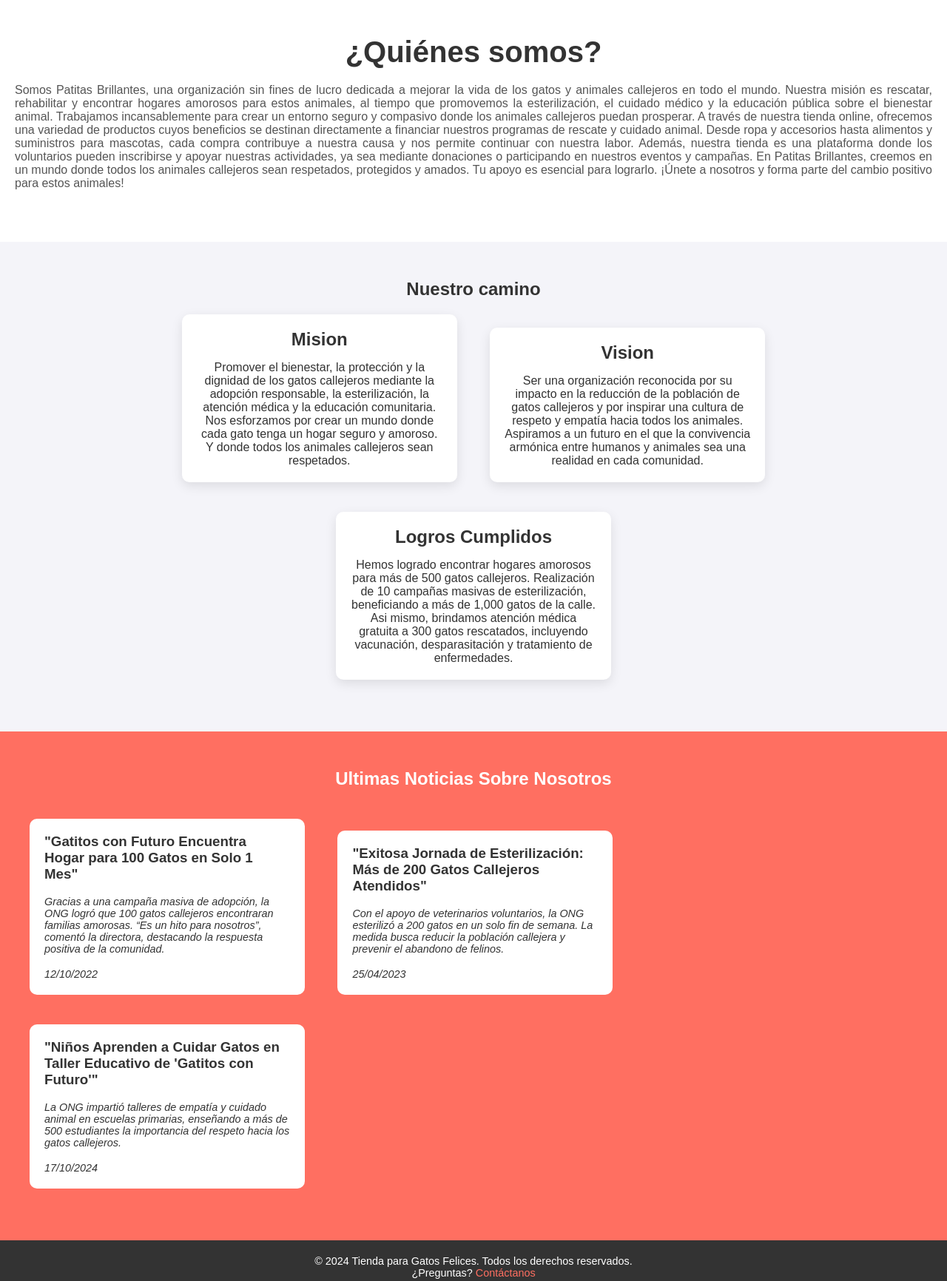
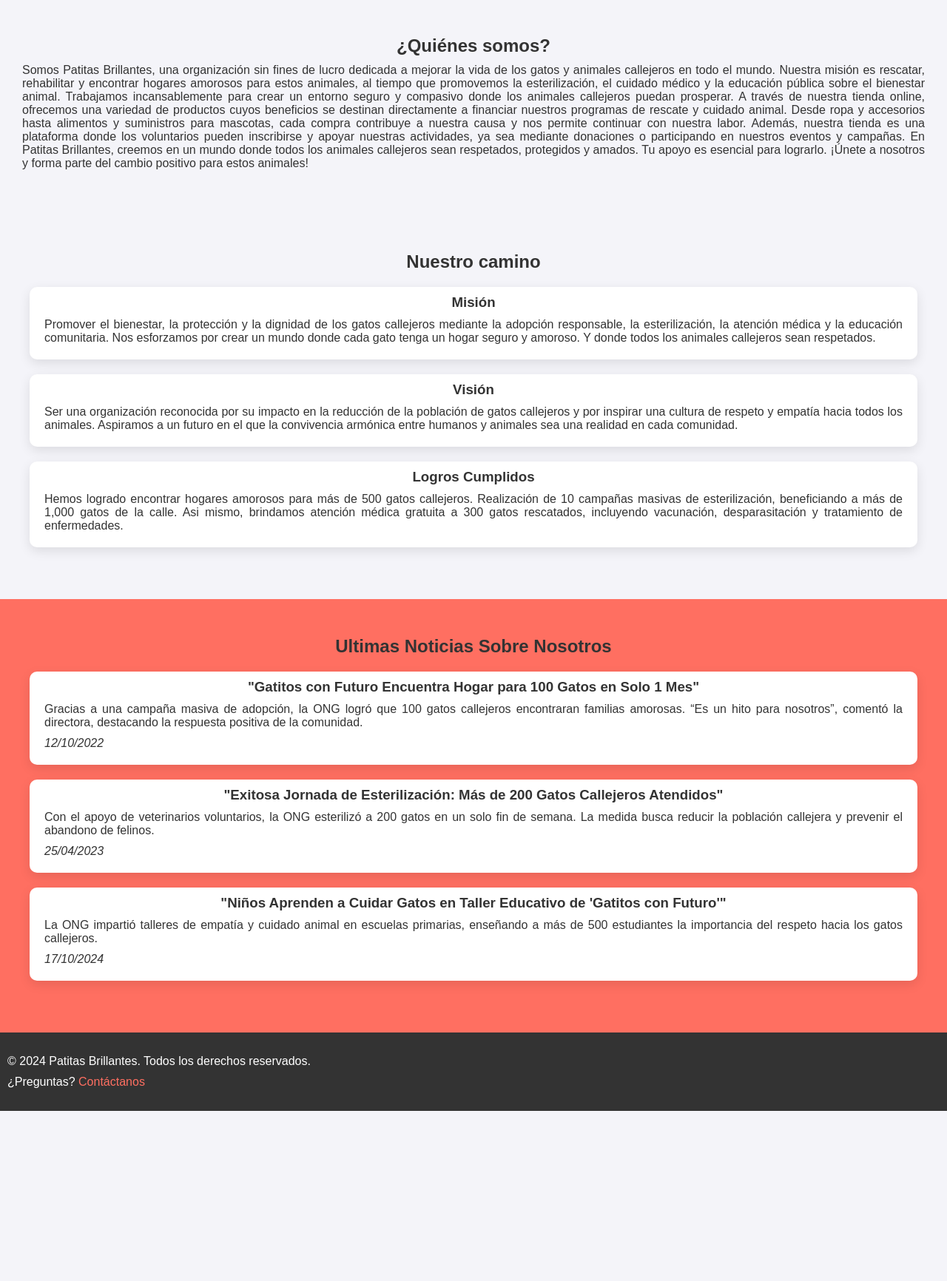
Before and after one commit to Kai2800/Patitas-Brillantes, a plain HTML site: page index.html in a window 1280 px wide. Shown: the part 387-2119 px from the top of the page at 74% size. After the commit the page ends 1889 px from the top, so only its background shows below. Drawn offline with Linux system fonts and the light colour scheme.

Commit message:
Update index.html

```diff
--- a/index.html
+++ b/index.html
@@ -16,6 +16,7 @@
             font-family: 'Arial', sans-serif;
             background-color: #F4F4F9;
             color: #333;
+            font-size: 16px;
         }
 
         header {
@@ -26,11 +27,24 @@
             font-size: 2rem;
         }
 
+        .menu-toggle {
+            display: none;
+            font-size: 2rem;
+            cursor: pointer;
+            background: none;
+            border: none;
+            color: white;
+        }
+
         nav {
             display: flex;
             justify-content: center;
             background-color: #555;
             padding: 10px 0;
+        }
+
+        .nav-links {
+            display: flex;
         }
 
         nav a {
@@ -41,10 +55,9 @@
         }
 
         nav a:hover {
-            text-decoration: underline
-            ;
+            text-decoration: underline;
+        }
 
-        }
 
         .hero {
             text-align: center;
@@ -79,98 +92,35 @@
             background-color: #ff4b41;
         }
 
-        .about {
-            text-align: center;
-            padding: 50px 20px;
-            background-color: #fff;
-        }
-
-        .about h2 {
-            font-size: 2.5rem;
-            margin-bottom: 20px;
-        }
-
-        .about p {
-            font-size: 1rem;
-            color: #555;
-            margin-bottom: 20px;
-            text-align: justify;
-        }
-
-        .services {
-            background-color: #F4F4F9;
+        .about, .services, .testimonials, .faq {
             padding: 50px 20px;
             text-align: center;
         }
 
-        .service-card {
-            display: inline-block;
-            width: 30%;
-            margin: 20px;
-            padding: 20px;
+        .service-card, .testimonial-card {
             background-color: #fff;
             border-radius: 10px;
             box-shadow: 0 5px 15px rgba(0,0,0,0.1);
             transition: 0.3s;
+            margin: 20px;
+            padding: 10px;
         }
 
-        .service-card:hover {
-            transform: scale(1.05);
+        p{
+            text-align: justify;
+            margin: 10px;
+
         }
 
-        .service-card h3 {
-            font-size: 1.5rem;
-            margin-bottom: 15px;
+
+        .service-card:hover, .testimonial-card:hover {
+            transform: scale(1.05);
         }
 
         .testimonials {
             padding: 50px 20px;
             background-color: #FF6F61;
-            color: #fff;
-        }
 
-        .testimonials h2 {
-            text-align: center;
-            margin-bottom: 20px;
-        }
-
-        .testimonial-card {
-            display: inline-block;
-            width: 30%;
-            margin: 20px;
-            padding: 20px;
-            background-color: #fff;
-            border-radius: 10px;
-            color: #333;
-        }
-
-        .testimonial-card p {
-            font-style: italic;
-            font-size: 0.9rem;
-        }
-
-        .faq {
-            padding: 50px 20px;
-            background-color: #F4F4F9;
-        }
-
-        .faq h2 {
-            text-align: center;
-            margin-bottom: 20px;
-        }
-
-        .faq-item {
-            margin-bottom: 20px;
-        }
-
-        .faq-item h3 {
-            font-size: 1.2rem;
-            margin-bottom: 10px;
-        }
-
-        .faq-item p {
-            color: #555;
-            font-size: 0.9rem;
         }
 
         footer {
@@ -178,10 +128,6 @@
             color: #fff;
             text-align: center;
             padding: 20px 0;
-        }
-
-        footer p {
-            font-size: 0.9rem;
         }
 
         footer a {
@@ -193,17 +139,52 @@
             text-decoration: underline;
         }
 
+        img {
+            max-width: 100%;
+            height: auto;
+        }
+
+        @media (max-width: 1024px) {
+            .service-card, .testimonial-card {
+                width: 95%;
+            }
+        }
+
+        @media (max-width: 768px) {
+            body {
+                font-size: 14px;
+            }
+
+
+
+            .hero h1 {
+                font-size: 1rem;
+            }
+
+            .service-card, .testimonial-card {
+                width: 100%;
+                margin: 10px 0;
+            }
+
+            .about p {
+                font-size: 0.9rem;
+            }
+        }
+
     </style>
 </head>
 <body>
 
 <header>
+    <button class="menu-toggle">&#9776;</button>
     <b>Patitas Brillantes</b>
 </header>
 
 <nav>
-    <a href="comentarios.html">Servicios</a>
-    <a href="tienda.html">Tienda</a>
+    <div class="nav-links">
+        <a href="comentarios.html">Servicios</a>
+        <a href="tienda.html">Tienda</a>
+    </div>
 </nav>
 
 <section class="hero" id="inicio">
@@ -216,48 +197,52 @@
 
         A través de nuestra tienda online, ofrecemos una variedad de productos cuyos beneficios se destinan directamente a financiar nuestros programas de rescate y cuidado animal. Desde ropa y accesorios hasta alimentos y suministros para mascotas, cada compra contribuye a nuestra causa y nos permite continuar con nuestra labor. Además, nuestra tienda es una plataforma donde los voluntarios pueden inscribirse y apoyar nuestras actividades, ya sea mediante donaciones o participando en nuestros eventos y campañas.
 
-        En Patitas Brillantes, creemos en un mundo donde todos los animales callejeros sean respetados, protegidos y amados. Tu apoyo es esencial para lograrlo. ¡Únete a nosotros y forma parte del cambio positivo para estos animales! </p>
+        En Patitas Brillantes, creemos en un mundo donde todos los animales callejeros sean respetados, protegidos y amados. Tu apoyo es esencial para lograrlo. ¡Únete a nosotros y forma parte del cambio positivo para estos animales!</p>
 </section>
 
 <section class="services" id="servicios">
     <h1>Nuestro camino</h1>
     <div class="service-card">
-        <h3>Mision</h3>
+        <h3>Misión</h3>
         <p>Promover el bienestar, la protección y la dignidad de los gatos callejeros mediante la adopción responsable, la esterilización, la atención médica y la educación comunitaria. Nos esforzamos por crear un mundo donde cada gato tenga un hogar seguro y amoroso. Y donde todos los animales callejeros sean respetados.</p>
     </div>
     <div class="service-card">
-        <h3>Vision</h3>
+        <h3>Visión</h3>
         <p>Ser una organización reconocida por su impacto en la reducción de la población de gatos callejeros y por inspirar una cultura de respeto y empatía hacia todos los animales. Aspiramos a un futuro en el que la convivencia armónica entre humanos y animales sea una realidad en cada comunidad.</p>
     </div>
-    <div class="service-card">
+        <div class="service-card">
         <h3>Logros Cumplidos</h3>
         <p>Hemos logrado encontrar hogares amorosos para más de 500 gatos callejeros. Realización de 10 campañas masivas de esterilización, beneficiando a más de 1,000 gatos de la calle. Asi mismo, brindamos atención médica gratuita a 300 gatos rescatados, incluyendo vacunación, desparasitación y tratamiento de enfermedades.</p>
     </div>
+
 </section>
 
 <section class="testimonials" id="testimonios">
     <h2>Ultimas Noticias Sobre Nosotros</h2>
     <div class="testimonial-card">
-        <h3>"Gatitos con Futuro Encuentra Hogar para 100 Gatos en Solo 1 Mes"</h3> <br>
+        <h3>"Gatitos con Futuro Encuentra Hogar para 100 Gatos en Solo 1 Mes"</h3>
+
         <p>Gracias a una campaña masiva de adopción, la ONG logró que 100 gatos callejeros encontraran familias amorosas. “Es un hito para nosotros”, comentó la directora, destacando la respuesta positiva de la comunidad.</p>
-        <br><p>12/10/2022</p>
+    <i><p>12/10/2022</p></i>
     </div>
     <div class="testimonial-card">
-        <h3>"Exitosa Jornada de Esterilización: Más de 200 Gatos Callejeros Atendidos"</h3> <br>
+        <h3>"Exitosa Jornada de Esterilización: Más de 200 Gatos Callejeros Atendidos"</h3>
         <p>Con el apoyo de veterinarios voluntarios, la ONG esterilizó a 200 gatos en un solo fin de semana. La medida busca reducir la población callejera y prevenir el abandono de felinos.</p>
-        <br><p>25/04/2023</p>
+        <i><p>25/04/2023</p></i>
     </div>
     <div class="testimonial-card">
-        <h3>"Niños Aprenden a Cuidar Gatos en Taller Educativo de 'Gatitos con Futuro'"</h3> <br>
+        <h3>"Niños Aprenden a Cuidar Gatos en Taller Educativo de 'Gatitos con Futuro'"</h3>
         <p>La ONG impartió talleres de empatía y cuidado animal en escuelas primarias, enseñando a más de 500 estudiantes la importancia del respeto hacia los gatos callejeros.</p>
-        <br><p>17/10/2024</p>
+        <i><p>17/10/2024</p></i>
     </div>
 </section>
 
+
 <footer>
-    <p>© 2024 Tienda para Gatos Felices. Todos los derechos reservados.</p>
-    <p>¿Preguntas? <a href="#contacto">Contáctanos</a></p>
+    <p>© 2024 Patitas Brillantes. Todos los derechos reservados.</p>
+    <p>¿Preguntas? <a href="comentarios.html">Contáctanos</a></p>
 </footer>
+
 
 </body>
 </html>
```
